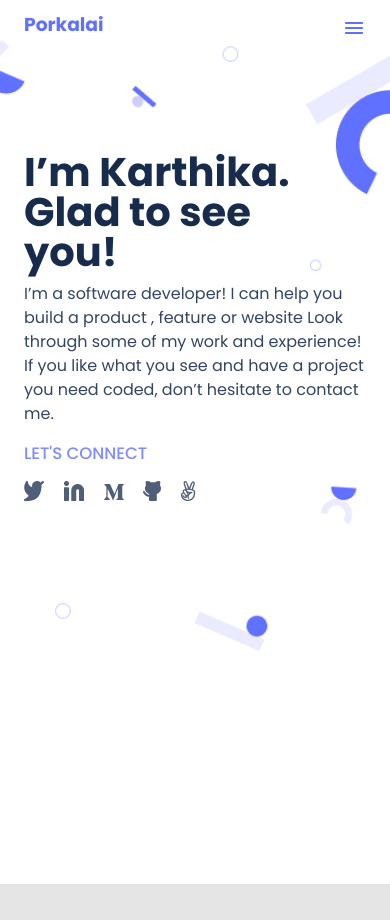
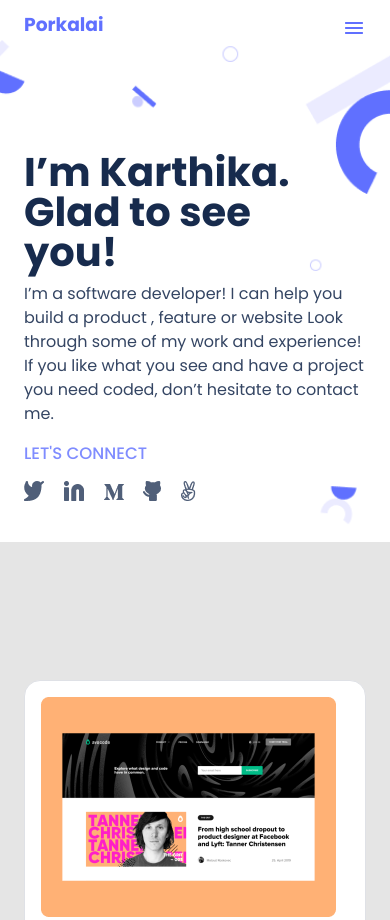
Before and after one commit to Porkalaikarthika/Portfolio, a website: page index.html in a window 390 px wide. Shown: the top 920 px of the page. Drawn offline with Linux system fonts and the light colour scheme.

Commit message:
changes made in mobile version on height

```diff
--- a/style.css
+++ b/style.css
@@ -25,14 +25,12 @@ body {
     background-size: 100%;
     background-position: cover;
     background-repeat: no-repeat;
-    height: 100vh;
     overflow: hidden;
   }
 
   .container {
     display: flex;
     flex-direction: column;
-    min-height: 100vh;
   }
 
   .menu a {
```
